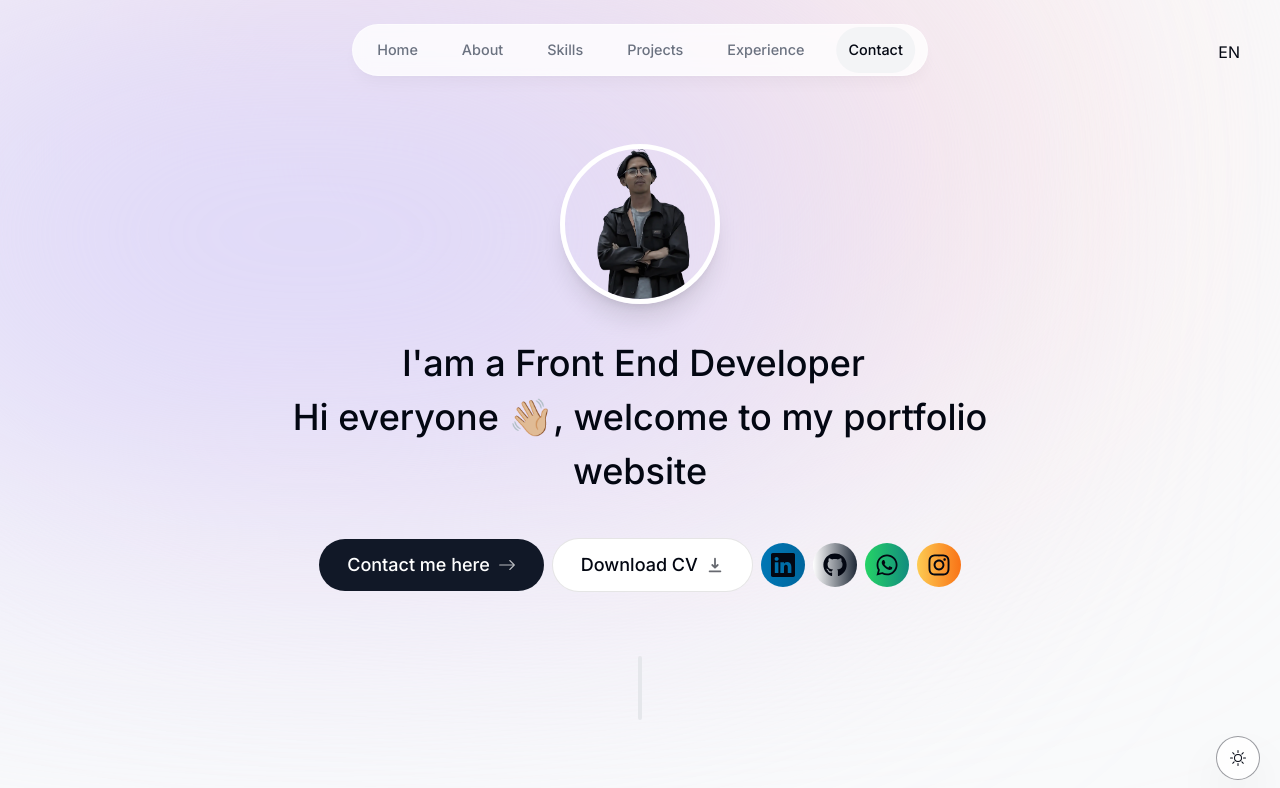
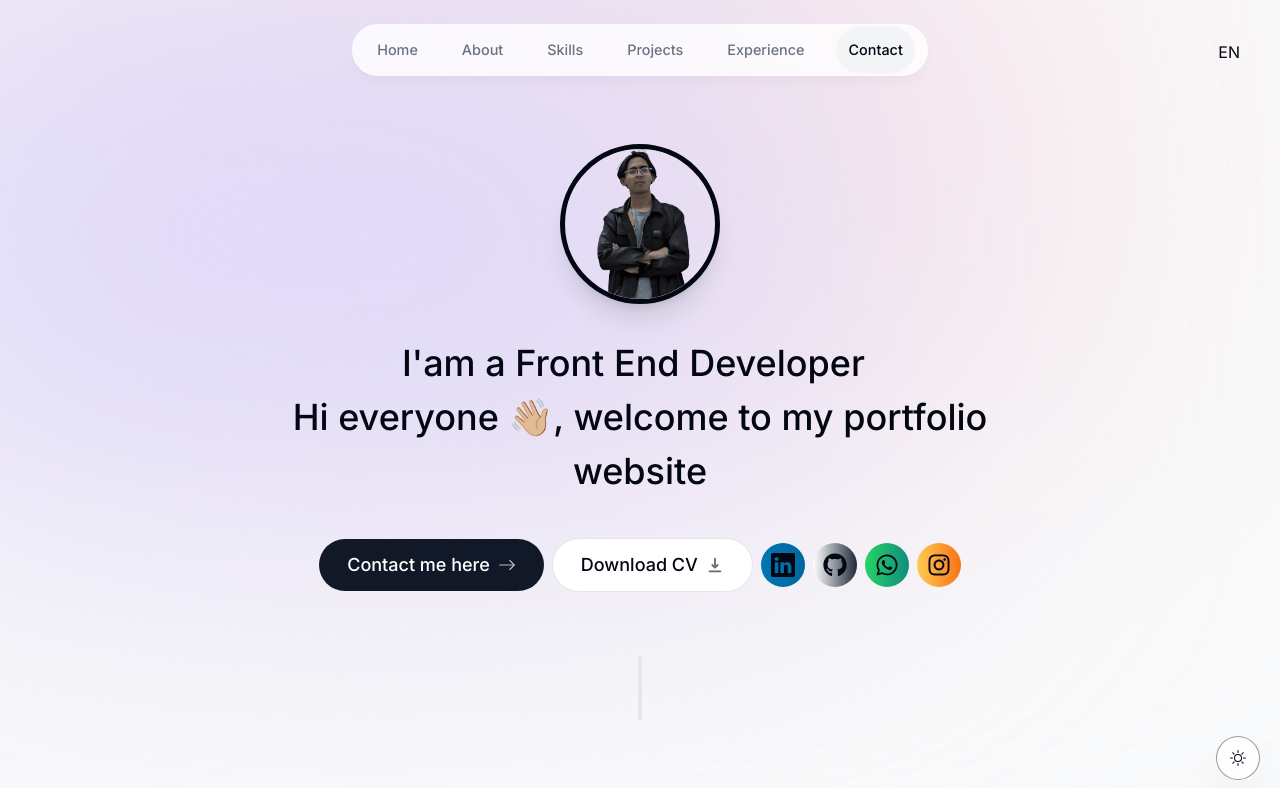
Before and after one commit to chndrwali/website-portfolio, a Next.js app: page / in a window 1280 px wide. Shown: the top 788 px of the page. Built offline with nearby package versions, Linux system fonts and the light colour scheme.

Commit message:
fix border

```diff
--- a/components/intro.tsx
+++ b/components/intro.tsx
@@ -30,7 +30,15 @@ export default function Intro() {
             duration: 0.2,
           }}
         >
-          <Image src="/hello.webp" alt="Candra portrait" width="200" height="200" priority={true} quality={99} className="h-20 w-20 md:h-40 md:w-40 rounded-full object-cover border-[0.35rem] border-white shadow-xl image-animation" />
+          <Image
+            src="/hello.webp"
+            alt="Candra portrait"
+            width="200"
+            height="200"
+            priority={true}
+            quality={99}
+            className="h-20 w-20 md:h-40 md:w-40 rounded-full object-cover border-[0.35rem] border-gray-950 dark:border-white shadow-xl image-animation"
+          />
         </motion.div>
       </div>
 
```
